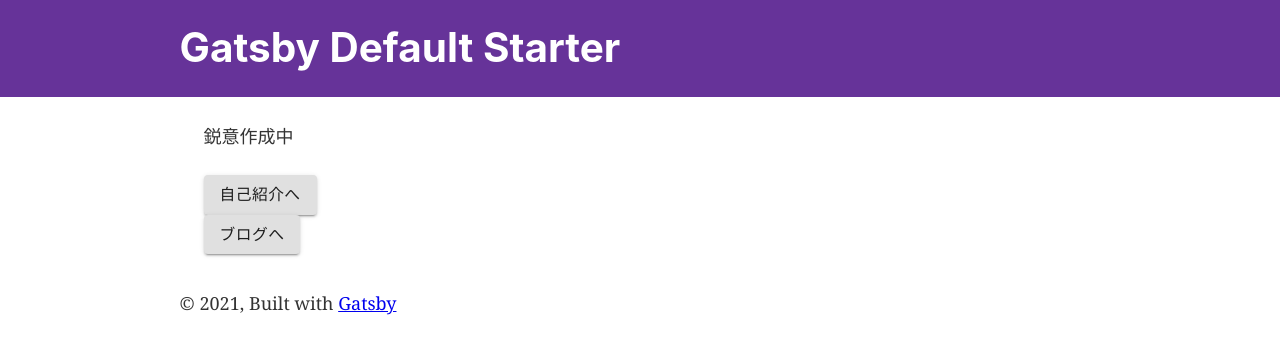
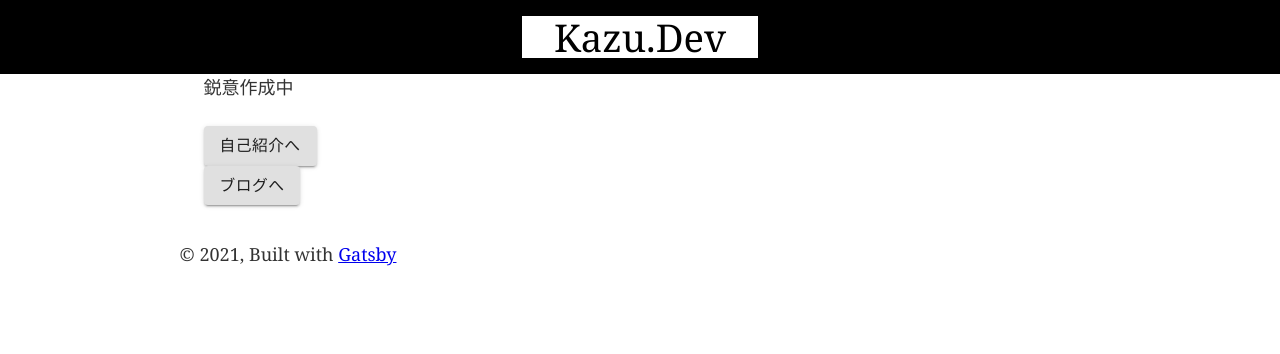
Before and after one commit to kazu914/kazu914.github.io, a Gatsby site: page / in a window 1280 px wide. Built offline with nearby package versions, Linux system fonts and the light colour scheme; Gatsby itself is replaced by a stand-in of ours.

Commit message:
:sparkles: (ui) init header

```diff
--- a/gatsby-config.js
+++ b/gatsby-config.js
@@ -1,6 +1,6 @@
 module.exports = {
   siteMetadata: {
-    title: `Gatsby Default Starter`,
+    title: `Kazu.Dev`,
     description: `Kick off your next, great Gatsby project with this default starter. This barebones starter ships with the main Gatsby configuration files you might need.`,
     author: `@gatsbyjs`,
   },
--- a/src/components/header.tsx
+++ b/src/components/header.tsx
@@ -1,37 +1,33 @@
 import * as React from "react"
 import { Link } from "gatsby"
+import { AppBar, Box } from "@material-ui/core"
 
 interface Props {
   siteTitle: string
 }
 
 const Header = ({ siteTitle }: Props): JSX.Element => (
-  <header
-    style={{
-      background: `rebeccapurple`,
-      marginBottom: `1.45rem`,
-    }}
-  >
-    <div
-      style={{
-        margin: `0 auto`,
-        maxWidth: 960,
-        padding: `1.45rem 1.0875rem`,
-      }}
-    >
-      <h1 style={{ margin: 0 }}>
-        <Link
-          to="/"
-          style={{
-            color: `white`,
-            textDecoration: `none`,
-          }}
+  <AppBar position="static" elevation={0} style={{ backgroundColor: "black" }}>
+    <Box display="flex" justifyContent="center">
+      <Link
+        to="/"
+        style={{
+          textDecoration: "none",
+          color: "black",
+        }}
+      >
+        <Box
+          p={4}
+          py={1}
+          my={2}
+          fontSize="h4.fontSize"
+          style={{ backgroundColor: "white" }}
         >
           {siteTitle}
-        </Link>
-      </h1>
-    </div>
-  </header>
+        </Box>
+      </Link>
+    </Box>
+  </AppBar>
 )
 
 export default Header
```
